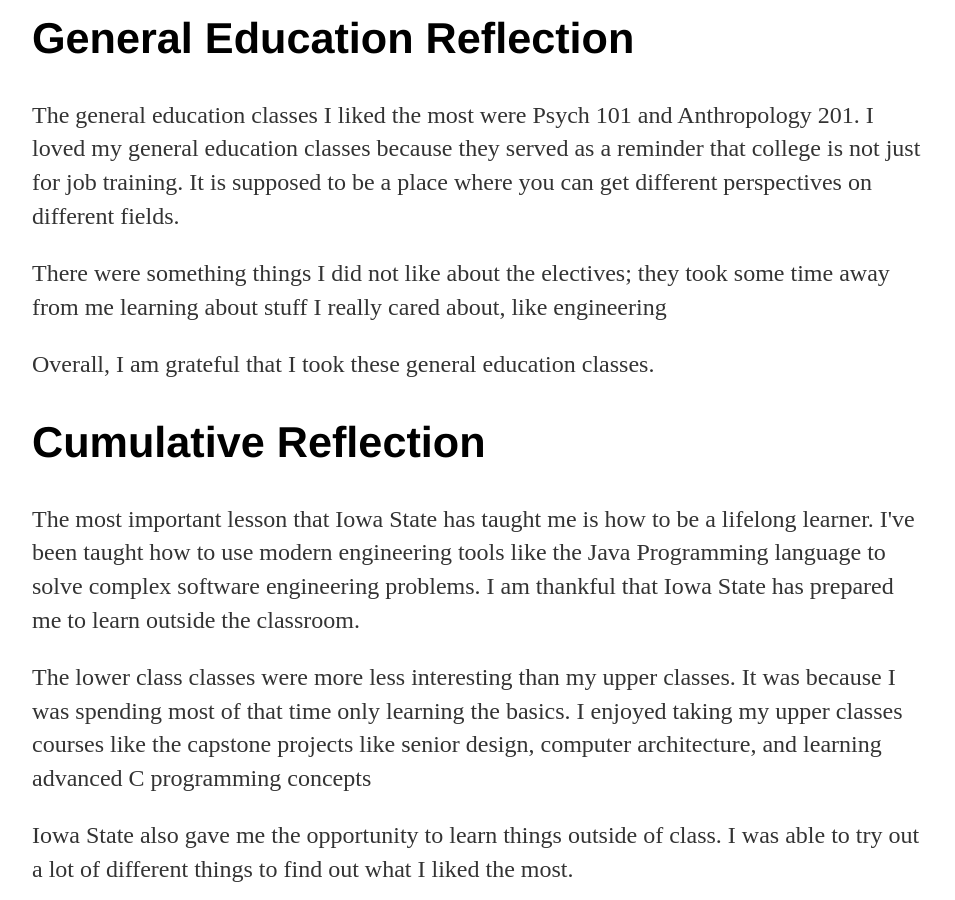
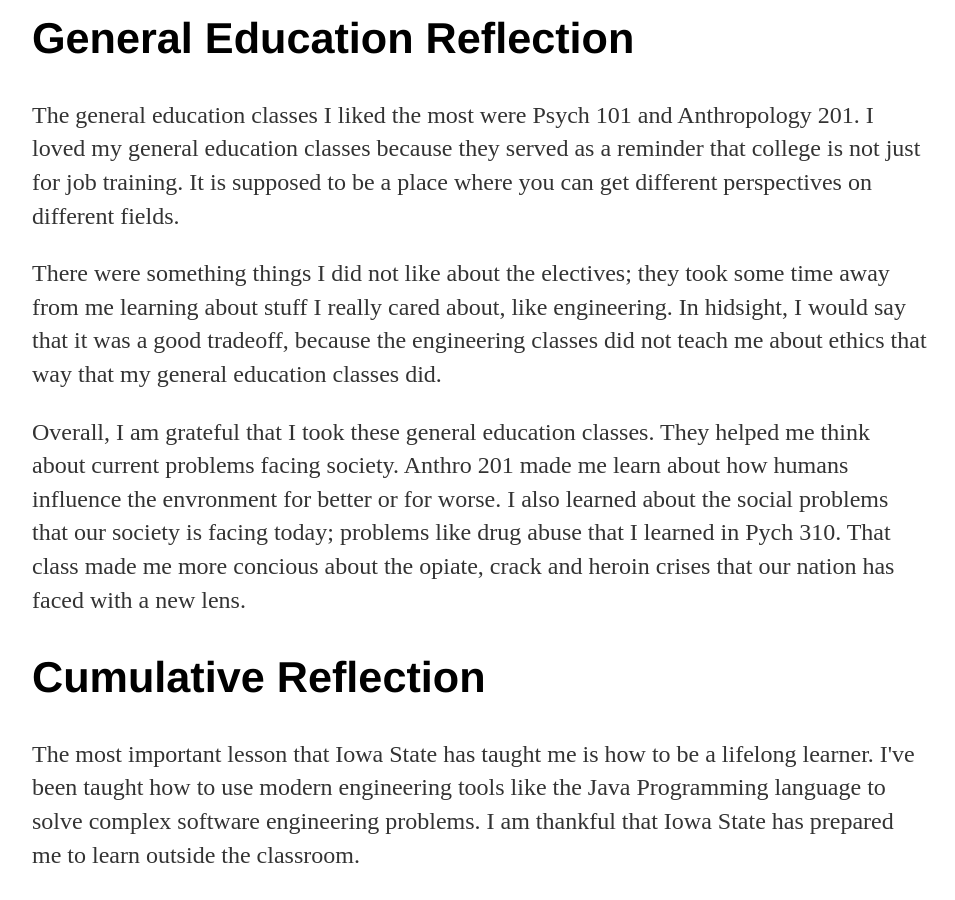
Before and after one commit to vtomole/vtomole.github.io, a Jekyll site: the page built from index.html, in a window 1280 px wide and 900 px high, scrolled down 5603 px. Shown: the whole window, without its empty margins (160-1115 px from the left). Built offline with Jekyll 4.4.1, drawn with Linux system fonts in a browser that asks for light colours.

Commit message:
see how the 3 paragraphs look like

```diff
--- a/index.html
+++ b/index.html
@@ -154,10 +154,10 @@
 			  <p> The general education classes I liked the most were Psych 101 and Anthropology 201. I loved my general education classes because they served as a reminder that college is not just for job training. It is supposed to be a place where you can get different perspectives on different fields. </p>
 
 
-			  <p>There were something things I did not like about the electives; they took some time away from me learning about stuff I really cared about, like engineering </p>
+			  <p>There were something things I did not like about the electives; they took some time away from me learning about stuff I really cared about, like engineering. In hidsight, I would say that it was a good tradeoff, because the engineering classes did not teach me about ethics that way that my general education classes did.</p>
 
 
-			  <p>Overall, I am grateful that I took these general education classes. </p>
+			  <p>Overall, I am grateful that I took these general education classes. They helped me think about current problems facing society. Anthro 201 made me learn about how humans influence the envronment for better or for worse. I also learned about the social problems that our society is facing today; problems like drug abuse that I learned in Pych 310.  That class made me more concious about the opiate, crack and heroin crises that our nation has faced with a new lens. </p>
 
 
 
```
